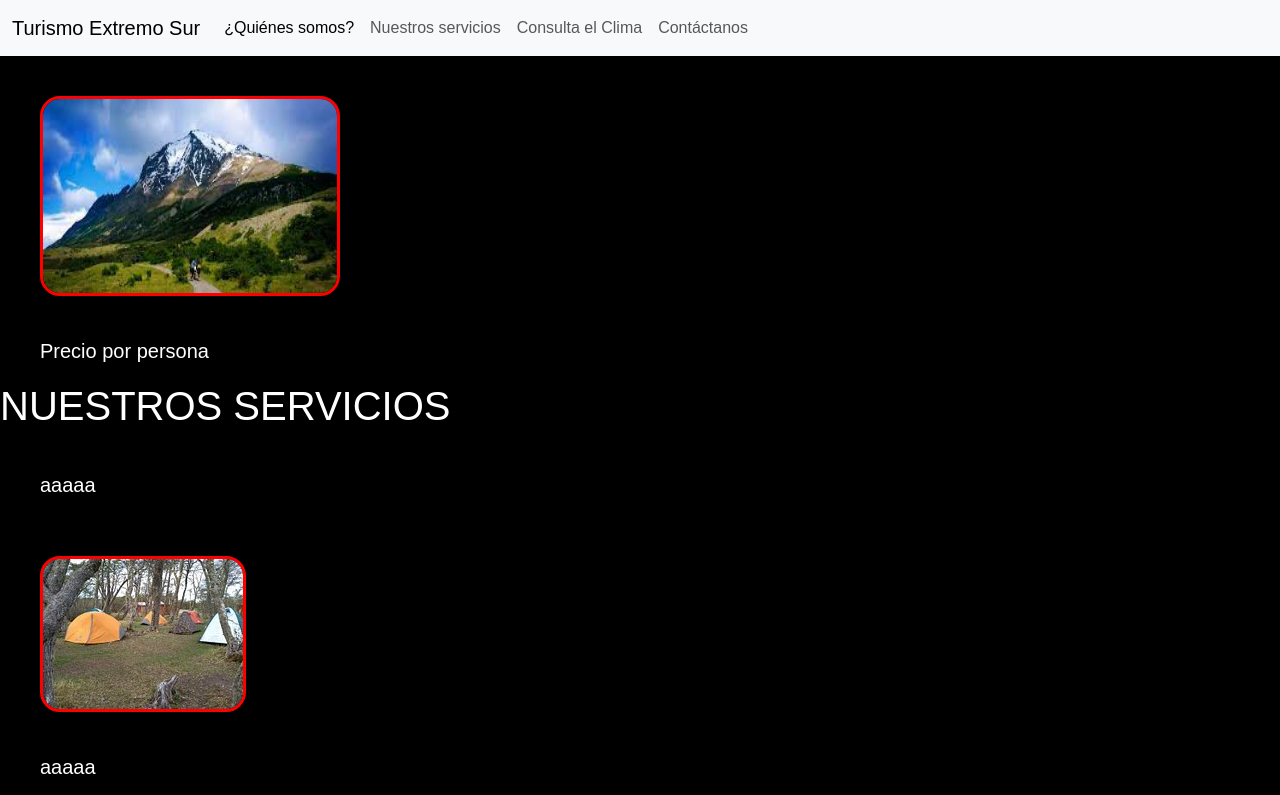
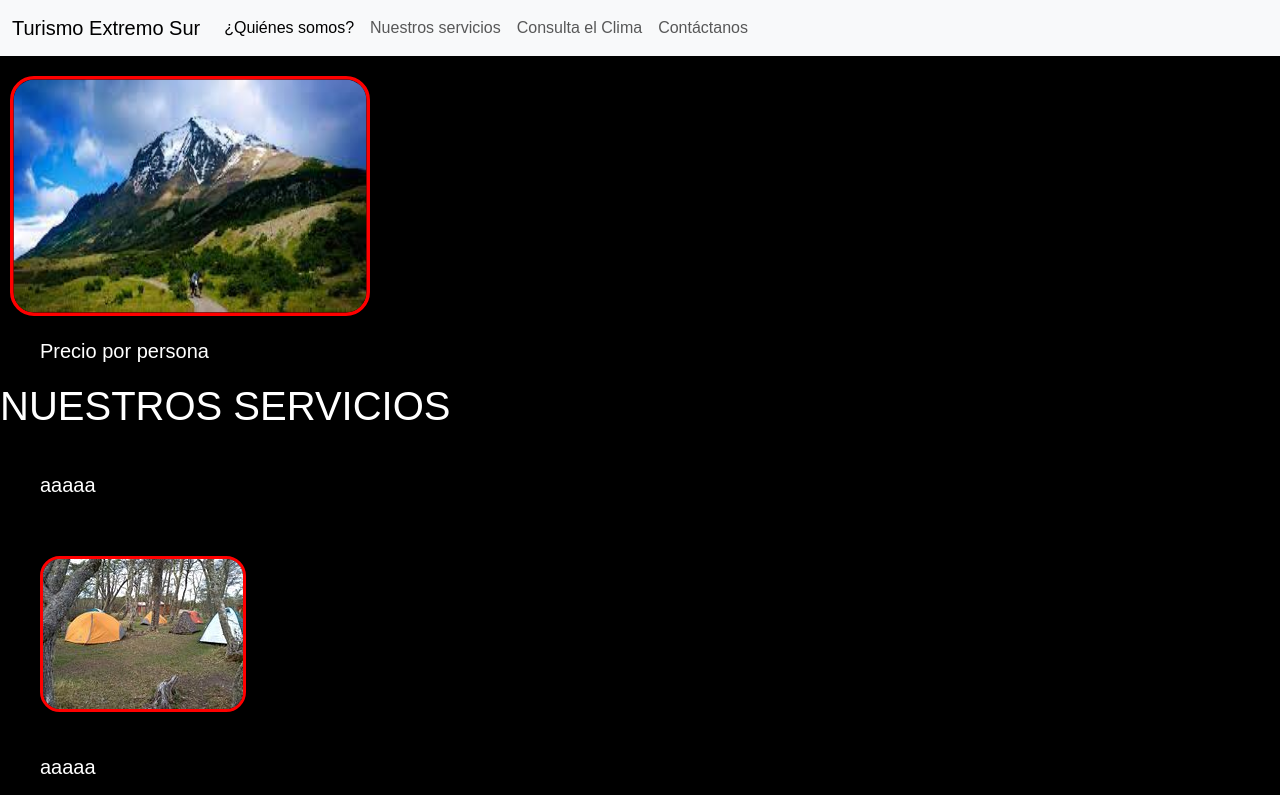
Before and after one commit to BENOMOTT/api, a plain HTML site: page servicios.html in a window 1280 px wide. In both pictures the pointer is over the picture 190 px from the left and 196 px from the top of the page. Shown: the top 795 px of the page. Drawn offline with nearby package versions, Linux system fonts and the light colour scheme; no server answers; grey boxes are pictures that could not be loaded.

Commit message:
puse un hover a las fotos

```diff
--- a/servicios.html
+++ b/servicios.html
@@ -6,7 +6,7 @@
     <meta charset="UTF-8">
     <meta http-equiv="X-UA-Compatible" content="IE=edge">
     <meta name="viewport" content="width=device-width, initial-scale=1.0">
-    <title>Document</title>
+    <title>Punta arenas</title>
     <script src="https://cdn.jsdelivr.net/npm/bootstrap@5.3.0-alpha3/dist/js/bootstrap.bundle.min.js" integrity="sha384-ENjdO4Dr2bkBIFxQpeoTz1HIcje39Wm4jDKdf19U8gI4ddQ3GYNS7NTKfAdVQSZe" crossorigin="anonymous"></script>
 </head>
 <body>
--- a/style.css
+++ b/style.css
@@ -14,6 +14,12 @@ img{
     margin-left: 40px;
     border-radius: 20px;
     border: solid red;
+    transition: 300ms;
+}
+
+img:hover{
+    transform: scale(1.2);
+    transition: 300ms;
 }
 
 p{
```
